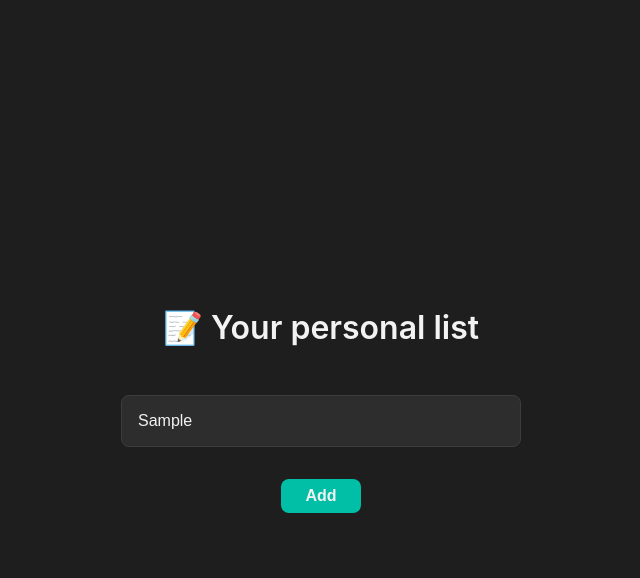
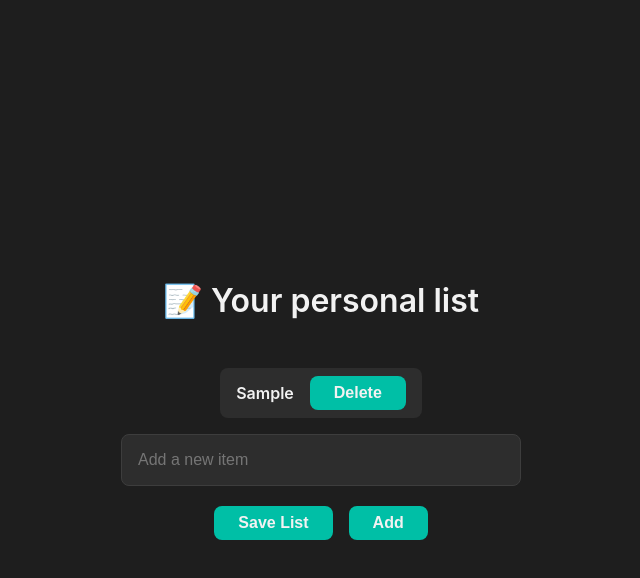
Before and after one commit to rnichi1/listit, a React (Create React App) app: page / in a window 1280 px wide. Both pictures are taken after typing "Sample" into the empty fields and a click on the button "Add". Shown: the top 578 px of the page, without its empty margins (319-959 px from the left). Built offline with nearby package versions, Linux system fonts and the light colour scheme.

Commit message:
example implementation

```diff
--- a/src/components/List.tsx
+++ b/src/components/List.tsx
@@ -1,6 +1,20 @@
-import { useState } from 'react';
-import { ListContainer, ListInput, ListTitle } from './ListComponents';
+import { useEffect, useState } from 'react';
+import {
+  ListContainer,
+  ListInput,
+  ListTitle,
+  ListForm,
+  ListButtonContainer,
+} from './ListComponents';
 import { Button } from './ui/Button';
+import { ListItem } from './ListItem';
+import styled from 'styled-components';
+
+const ListItemsContainer = styled.div`
+  display: flex;
+  flex-direction: column;
+  gap: ${({ theme }) => theme.spacing.md};
+`;
 
 type ListProps = {
   title: string;
@@ -15,23 +29,68 @@ export const List = ({ title }: ListProps) => {
   const [value, setValue] = useState('');
 
   // TODO: Implement State Management with react hooks
+  const [items, setItems] = useState<string[]>([]);
+  const [disableInput, setDisableInput] = useState(false);
+  const [saved, setSaved] = useState(false);
+
+  const onAdd = (e: React.FormEvent) => {
+    e.preventDefault();
+    if (value.trim() === '') return;
+    setItems([...items, value]);
+    setValue('');
+    setSaved(false);
+  };
+
+  const onDelete = (index: number) => {
+    setItems(items.filter((_, i) => i !== index));
+    setSaved(false);
+  };
+
+  const onSave = () => {
+    // save to local storage
+    localStorage.setItem('items', JSON.stringify(items));
+    setSaved(true);
+  };
+
+  const onLoad = () => {
+    const items = localStorage.getItem('items');
+    if (items) setItems(JSON.parse(items));
+  };
+
+  useEffect(() => {
+    onLoad();
+  }, []);
+
+  // prevent test
+  useEffect(() => {
+    if (value.includes('test')) {
+      setDisableInput(true);
+    } else {
+      setDisableInput(false);
+    }
+  }, [value]);
 
   return (
     <ListContainer>
       <ListTitle>{title}</ListTitle>
+      <ListItemsContainer>
+        {items.map((item, index) => (
+          <ListItem key={item + index} item={item} onDelete={() => onDelete(index)} />
+        ))}
+      </ListItemsContainer>
+      <ListForm onSubmit={onAdd}>
         <ListInput
           placeholder="Add a new item"
           value={value}
           onChange={e => setValue(e.target.value)}
         />
-      {/* TODO: Implement List Item components. Hint: use a map function to render a list of items */}
-      <Button
-        onClick={() => {
-          // TODO: Implement add item functionality
-        }}
-      >
+        <ListButtonContainer>
+          <Button onClick={onSave}>Save List {saved ? '✅' : ''}</Button>
+          <Button disabled={disableInput} type="submit">
             Add
           </Button>
+        </ListButtonContainer>
+      </ListForm>
     </ListContainer>
   );
 };
--- a/src/components/ListComponents.tsx
+++ b/src/components/ListComponents.tsx
@@ -40,3 +40,17 @@ export const ListInput = styled.input`
     border-color: transparent;
   }
 `;
+
+export const ListForm = styled.form`
+  display: flex;
+  width: 100%;
+  gap: ${({ theme }) => theme.spacing.xs};
+  align-items: center;
+  flex-direction: column;
+`;
+
+export const ListButtonContainer = styled.div`
+  display: flex;
+  gap: ${({ theme }) => theme.spacing.md};
+  justify-content: center;
+`;
--- /dev/null
+++ b/src/components/ListItem.tsx
@@ -0,0 +1,33 @@
+import styled from 'styled-components';
+import { Button } from './ui/Button';
+
+const ListItemContainer = styled.div`
+  display: flex;
+  align-items: center;
+  justify-content: space-between;
+  gap: ${({ theme }) => theme.spacing.sm};
+  background-color: ${({ theme }) => theme.colors.surface};
+  padding: ${({ theme }) => theme.spacing.sm} ${({ theme }) => theme.spacing.md};
+  border-radius: ${({ theme }) => theme.borderRadius.medium};
+  gap: ${({ theme }) => theme.spacing.md};
+`;
+
+const ListItemText = styled.div`
+  font-size: ${({ theme }) => theme.fontSizes.medium};
+  font-weight: 600;
+  color: ${({ theme }) => theme.colors.text};
+`;
+
+type ListItemProps = {
+  item: string;
+  onDelete: () => void;
+};
+
+export const ListItem = ({ item, onDelete }: ListItemProps) => {
+  return (
+    <ListItemContainer>
+      <ListItemText>{item}</ListItemText>
+      <Button onClick={onDelete}>Delete</Button>
+    </ListItemContainer>
+  );
+};
```
Lines whose indentation alone changed are shown as unchanged.
